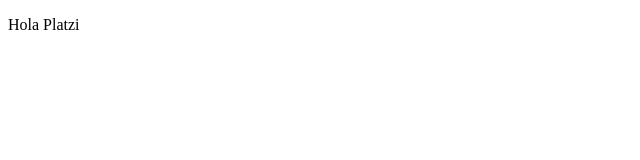
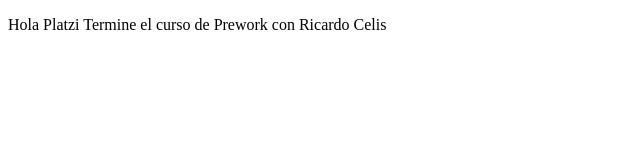
Before and after one commit to mercho01/cursoPrework, a plain HTML site: page index.html in a window 1280 px wide. Shown: the whole page, without its empty margins (0-640 px from the left). Drawn offline with Linux system fonts and the light colour scheme.

Commit message:
cambios agrega curso prework

```diff
--- a/index.html
+++ b/index.html
@@ -7,6 +7,8 @@
     <title>Document</title>
 </head>
 <body>
-    <p> Hola Platzi</p>
+    <p> Hola Platzi
+        Termine el curso de Prework con Ricardo Celis
+    </p>
 </body>
 </html>
```
